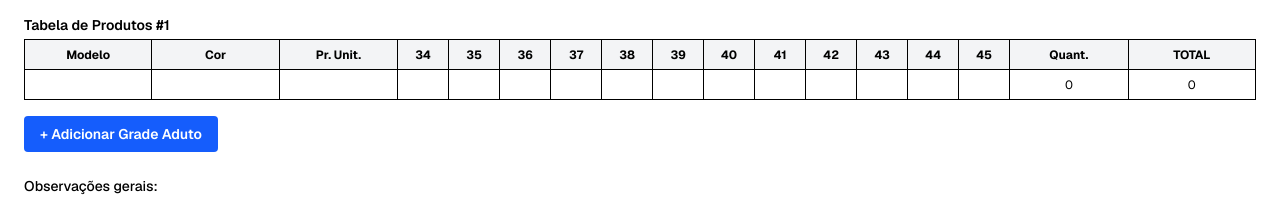
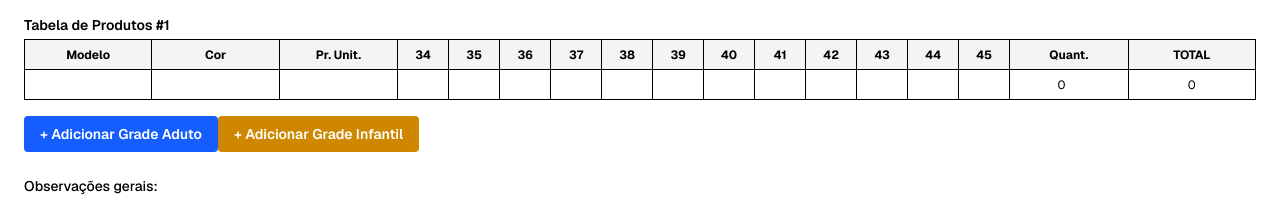
Before and after one commit to rodovalhog/HRMC-pedido-comercial, a Next.js app: page / in a window 1280 px wide. Shown: the part 381-579 px from the top of the page. Built offline with nearby package versions, Linux system fonts and the light colour scheme.

Commit message:
input produos tupe number

```diff
--- a/src/app/component/TableasDeProdutos.tsx
+++ b/src/app/component/TableasDeProdutos.tsx
@@ -144,7 +144,7 @@ export default function TabelasDeProdutos({ getValues }: any) {
                   </td>
                   <td className="border h-[30px] break-words whitespace-normal">
                     <input
-                      type="text"
+                      type="number"
                       name="precoUnitario"
                       className="w-full min-w-[60px] h-full p-0 m-0 text-center"
                       value={product[index]?.precoUnitario ?? ""}
@@ -154,7 +154,7 @@ export default function TabelasDeProdutos({ getValues }: any) {
                   {[...Array(12)].map((_, i) => (
                     <td key={i} className="border h-[30px] break-words whitespace-normal">
                       <input
-                        type="text"
+                        type="number"
                         name={`numeracao`}
                         id={String(i + 34)}
                         className="w-full min-w-[50px] h-full p-0 m-0 text-center"
@@ -164,7 +164,7 @@ export default function TabelasDeProdutos({ getValues }: any) {
                   ))}
                   <td className="border h-[30px] break-words whitespace-normal">
                     <input
-                      type="text"
+                      type="number"
                       name="quantidade"
                       className="w-full min-w-[60px] h-full p-0 m-0 text-center"
                       value={product[index]?.quantidade ?? ""}
@@ -198,6 +198,13 @@ export default function TabelasDeProdutos({ getValues }: any) {
         >
           + Adicionar Grade Aduto
         </button>
+        <button
+          type="button"
+          onClick={adicionarTabela}
+          className="bg-yellow-600 hover:bg-blue-700 text-white font-semibold py-2 px-4 rounded"
+        >
+          + Adicionar Grade Infantil
+        </button>
       </div>
     </div>
   );
```
